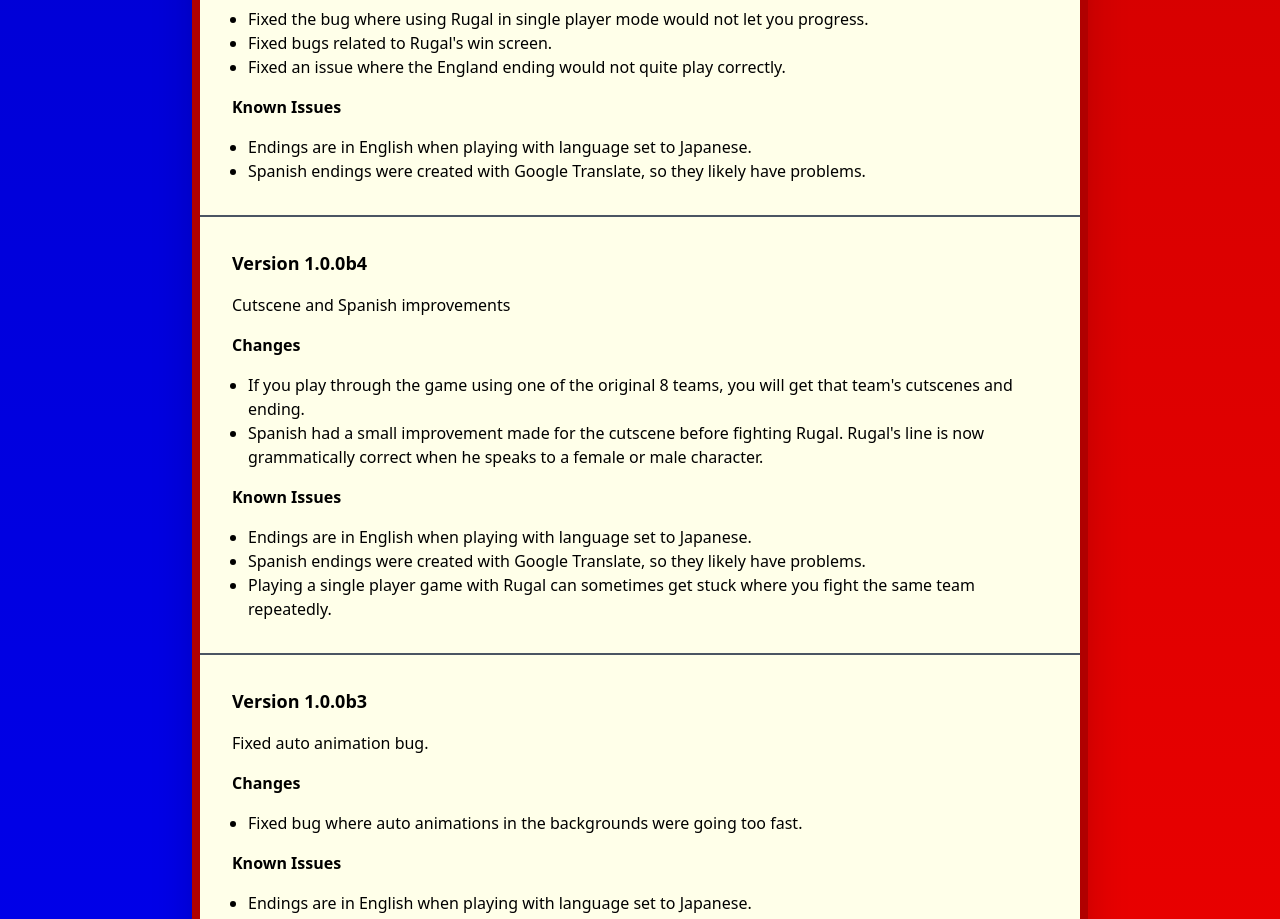
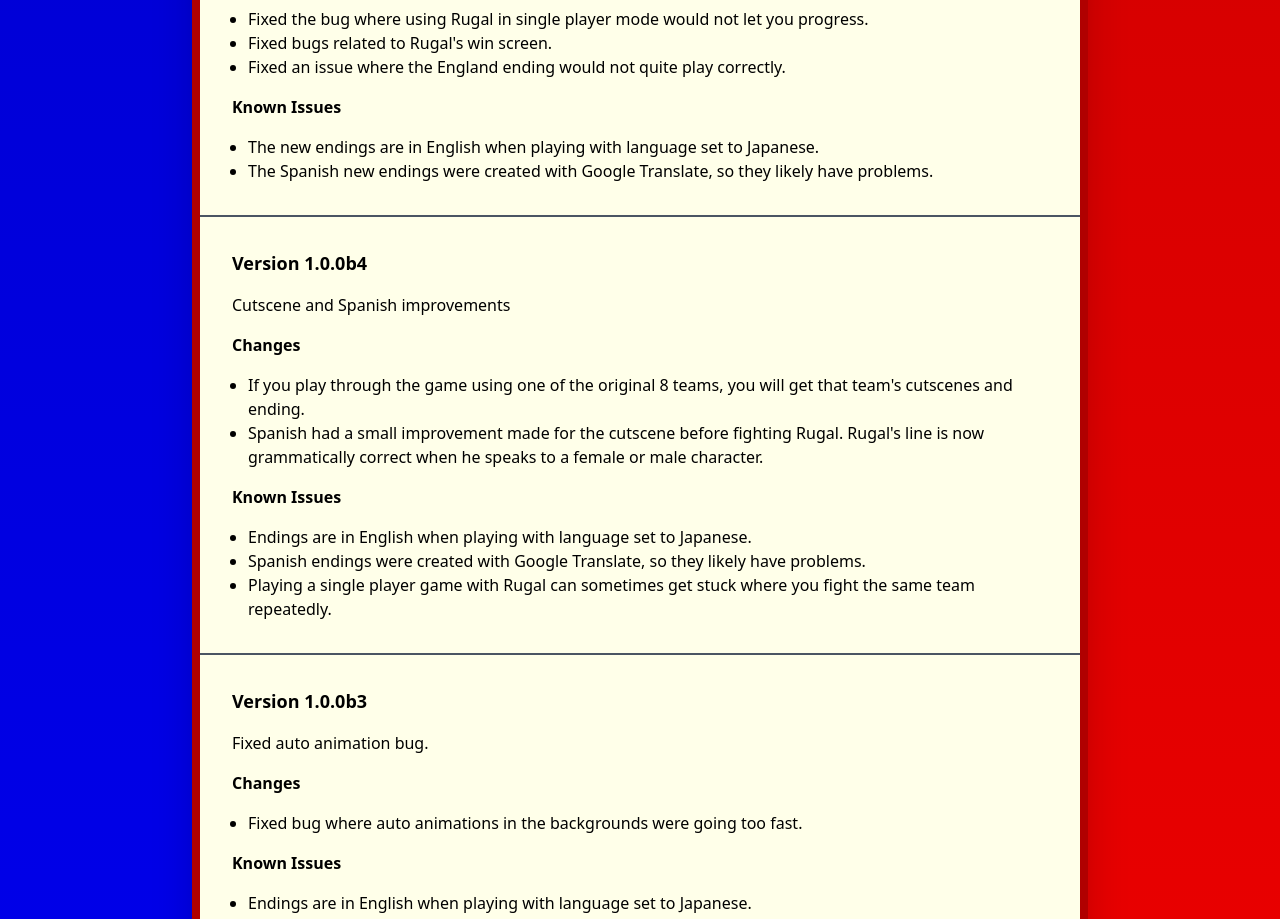
Before and after one commit to city41/neorh, a Next.js app: page / in a window 1280 px wide. Shown: the part 4200-5119 px from the top of the page. Built offline with nearby package versions, Linux system fonts and the light colour scheme.

Commit message:
Clarify endings

```diff
--- a/src/components/IndexPage/IndexPage.tsx
+++ b/src/components/IndexPage/IndexPage.tsx
@@ -266,11 +266,12 @@ function IndexPage() {
           <h4 className="heading font-bold py-4">Known Issues</h4>
           <ul className="list-disc ml-4">
             <li>
-              Endings are in English when playing with language set to Japanese.
+              The new endings are in English when playing with language set to
+              Japanese.
             </li>
             <li>
-              Spanish endings were created with Google Translate, so they likely
-              have problems.
+              The Spanish new endings were created with Google Translate, so
+              they likely have problems.
             </li>
           </ul>
           <Hr />
```
